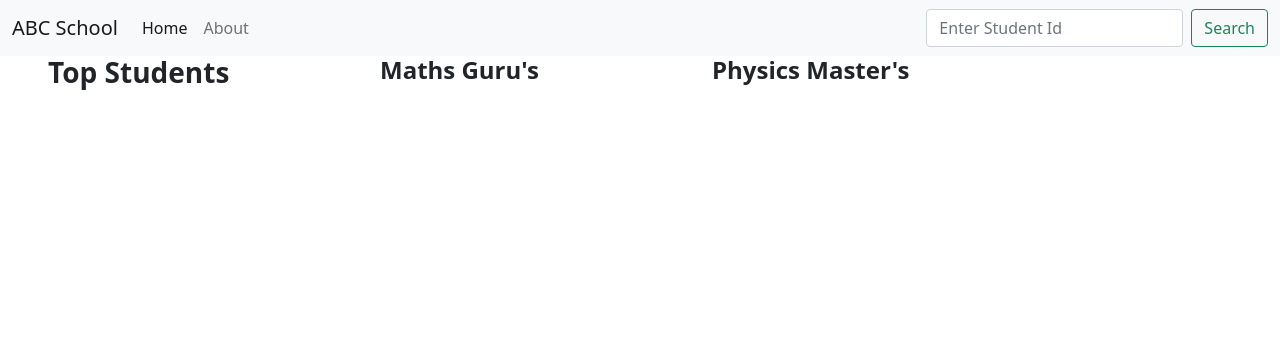
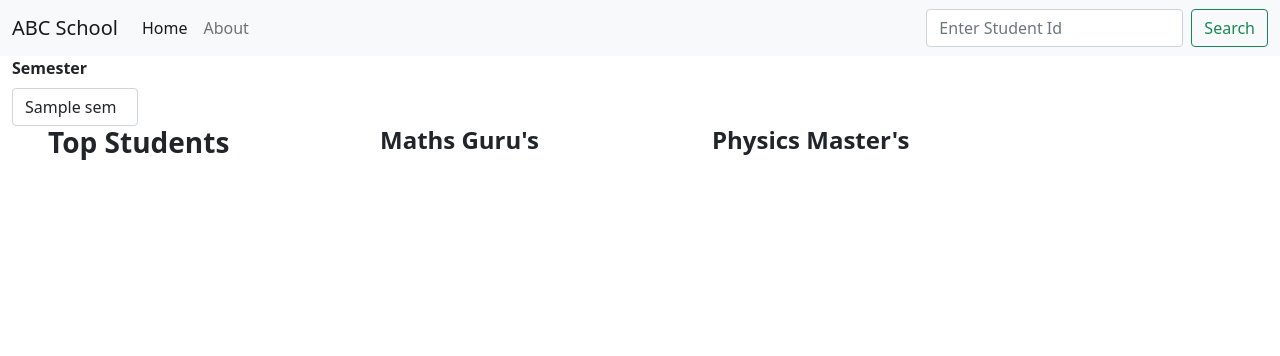
Before and after one commit to RahulNandhu/mark_list, a Django app: template templates/Home.html in a window 1280 px wide. Shown: the top 356 px of the page. Run offline with Django 5.2, Linux system fonts and the light colour scheme; the template is opened without the code that fills it: most values are stand-ins (such as "Sample title", 1, 10 or a date in 2020).

```diff
--- a/Exam_Result/settings.py
+++ b/Exam_Result/settings.py
@@ -62,6 +62,7 @@ TEMPLATES = [
                 'django.template.context_processors.request',
                 'django.contrib.auth.context_processors.auth',
                 'django.contrib.messages.context_processors.messages',
+                'teacher.context_processors.Semester_links',
             ],
         },
     },
--- a/templates/Home.html
+++ b/templates/Home.html
@@ -1,6 +1,22 @@
 {% extends 'base.html' %}
 {% load static %}
 {% block body %}
+
+<div class="container-fluid">
+    <form enctype="multipart/form-data" method="post">
+        {% csrf_token %}
+
+        <div class="form-group" style="width:10%;">
+            <label class="form-label fw-bold">Semester</label>
+            <select class="form-control" name="gender">
+                {% for i in sem %}
+                <option value={{i}}>{{i}}</option>
+                {% endfor %}
+            </select>
+        </div>
+
+    </form>
+</div>
 
 
 <div class="row container-fluid">
@@ -14,4 +30,5 @@
         <h4 class="fw-bold">Physics Master's</h4>
     </div>
 </div>
+
 {% endblock %}
```
